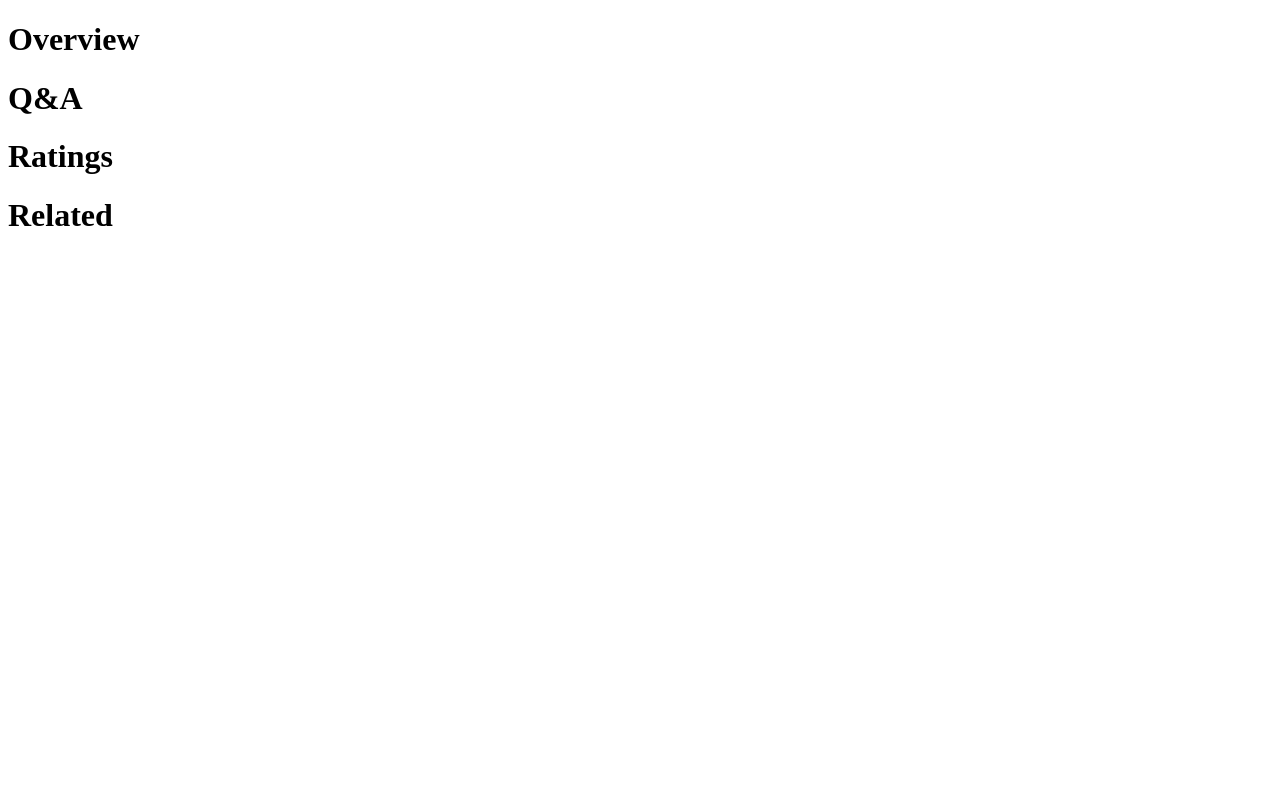
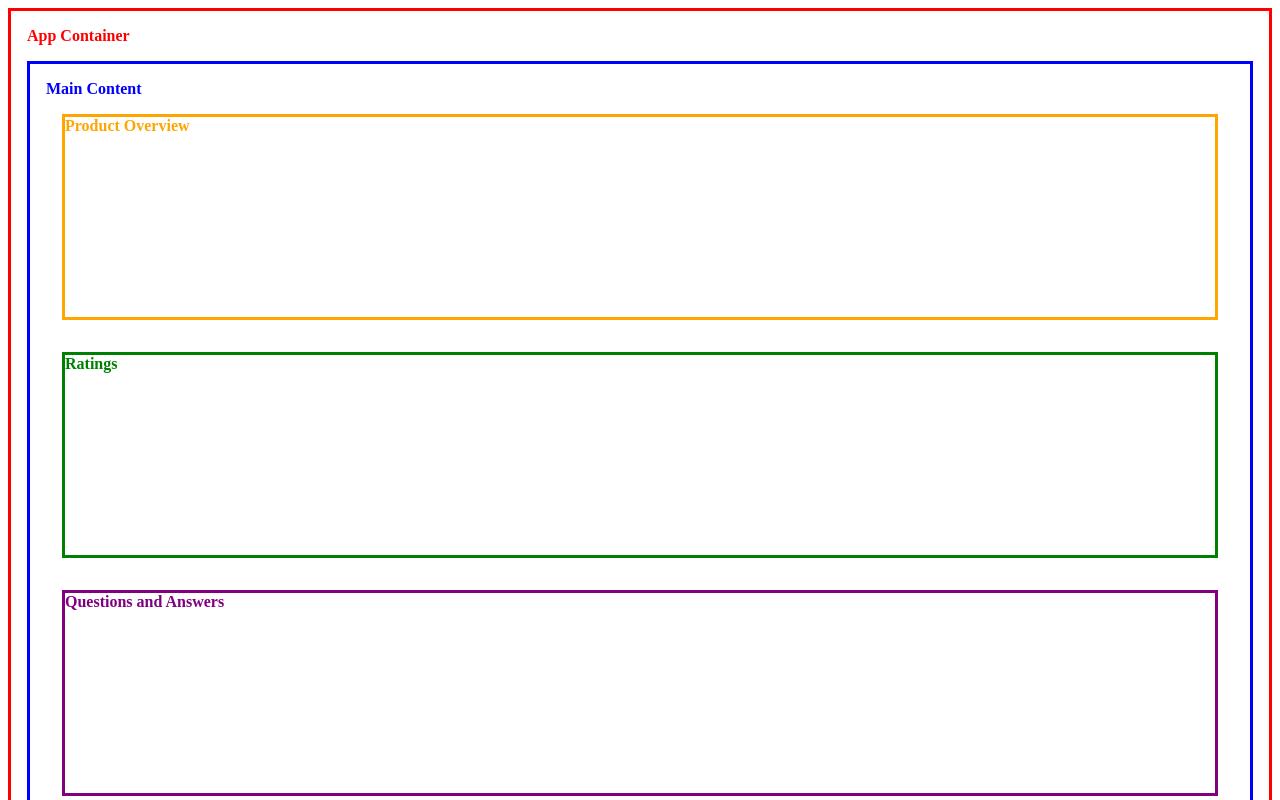
Before and after one commit to labbit-fec/catwalk, a React app: page / in a window 1280 px wide. Shown: the top 800 px of the page. Built offline with nearby package versions, Linux system fonts and the light colour scheme.

Commit message:
create skeleton flexbox layout

```diff
--- /dev/null
+++ b/src/components/App.css
@@ -0,0 +1,24 @@
+.container {
+  border: 3px solid red;
+  color: red;
+  padding: 1em;
+  font-weight: bold;
+  height: 100vh;
+  box-sizing: border-box;
+}
+
+.content {
+  display: flex;
+  flex-direction: column;
+  max-width: 1366px;
+  margin: 1em auto;
+  border: 3px solid blue;
+  color: blue;
+  font-weight: bold;
+  padding: 1em;
+}
+
+.content > div {
+  margin: 1em;
+  min-height: 200px;
+}
--- a/src/components/App.jsx
+++ b/src/components/App.jsx
@@ -3,13 +3,18 @@ import Overview from './overview/Overview';
 import QA from './q&a/QA';
 import Ratings from './ratings/Ratings';
 import Related from './related/Related';
+import styles from './App.css';
 
 const App = () => (
-  <div className="container">
-    <Overview />
-    <QA />
-    <Ratings />
-    <Related />
+  <div className={styles.container}>
+    App Container
+    <div className={styles.content}>
+      Main Content
+      <Overview />
+      <Ratings />
+      <QA />
+      <Related />
+    </div>
   </div>
 );
 
--- a/src/components/overview/Overview.css
+++ b/src/components/overview/Overview.css
@@ -0,0 +1,6 @@
+.container {
+  display: flex;
+  border: 3px solid orange;
+  color: orange;
+  font-weight: bold;
+}
--- a/src/components/overview/Overview.jsx
+++ b/src/components/overview/Overview.jsx
@@ -1,5 +1,6 @@
 import React from 'react';
+import styles from './Overview.css';
 
-const Overview = () => <h1>Overview</h1>;
+const Overview = () => <div className={styles.container}>Product Overview</div>;
 
 export default Overview;
--- a/src/components/q&a/QA.css
+++ b/src/components/q&a/QA.css
@@ -0,0 +1,6 @@
+.container {
+  display: flex;
+  border: 3px solid purple;
+  color: purple;
+  font-weight: bold;
+}
--- a/src/components/q&a/QA.jsx
+++ b/src/components/q&a/QA.jsx
@@ -1,5 +1,6 @@
 import React from 'react';
+import styles from './QA.css';
 
-const QA = () => <h1>Q&A</h1>;
+const QA = () => <div className={styles.container}>Questions and Answers</div>;
 
 export default QA;
--- a/src/components/ratings/Ratings.css
+++ b/src/components/ratings/Ratings.css
@@ -0,0 +1,6 @@
+.container {
+  display: flex;
+  border: 3px solid green;
+  color: green;
+  font-weight: bold;
+}
--- a/src/components/ratings/Ratings.jsx
+++ b/src/components/ratings/Ratings.jsx
@@ -1,5 +1,6 @@
 import React from 'react';
+import styles from './Ratings.css';
 
-const Ratings = () => <h1>Ratings</h1>;
+const Ratings = () => <div className={styles.container}>Ratings</div>;
 
 export default Ratings;
--- a/src/components/related/Related.css
+++ b/src/components/related/Related.css
@@ -0,0 +1,6 @@
+.container {
+  display: flex;
+  border: 3px solid black;
+  color: black;
+  font-weight: bold;
+}
--- a/src/components/related/Related.jsx
+++ b/src/components/related/Related.jsx
@@ -1,5 +1,6 @@
 import React from 'react';
+import styles from './Related.css';
 
-const Related = () => <h1>Related</h1>;
+const Related = () => <div className={styles.container}>Related Items</div>;
 
 export default Related;
--- a/webpack.config.js
+++ b/webpack.config.js
@@ -47,11 +47,16 @@ module.exports = {
               // Run `postcss-loader` on each CSS `@import` and CSS modules/ICSS imports, do not forget that `sass-loader` compile non CSS `@import`'s into a single file
               // If you need run `sass-loader` and `postcss-loader` on each CSS `@import` please set it to `2`
               importLoaders: 1,
+              modules: true,
             },
           },
           {
             loader: 'postcss-loader',
-            options: { plugins: () => [postcssPresetEnv({ stage: 0 })] },
+            options: {
+              postcssOptions: {
+                plugins: () => [postcssPresetEnv({ stage: 0 })],
+              },
+            },
           },
           // Can be `less-loader`
           {
```
Also changed, not shown: src/App.css (deleted), 1 other file (tests, documents, lock files or other folders).
